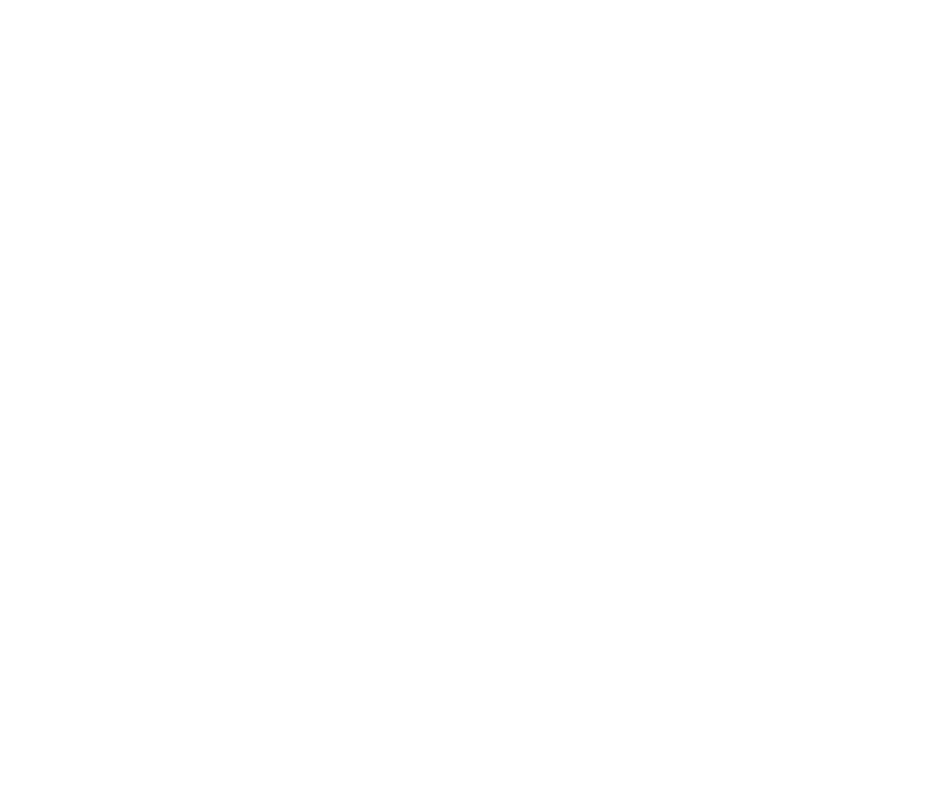
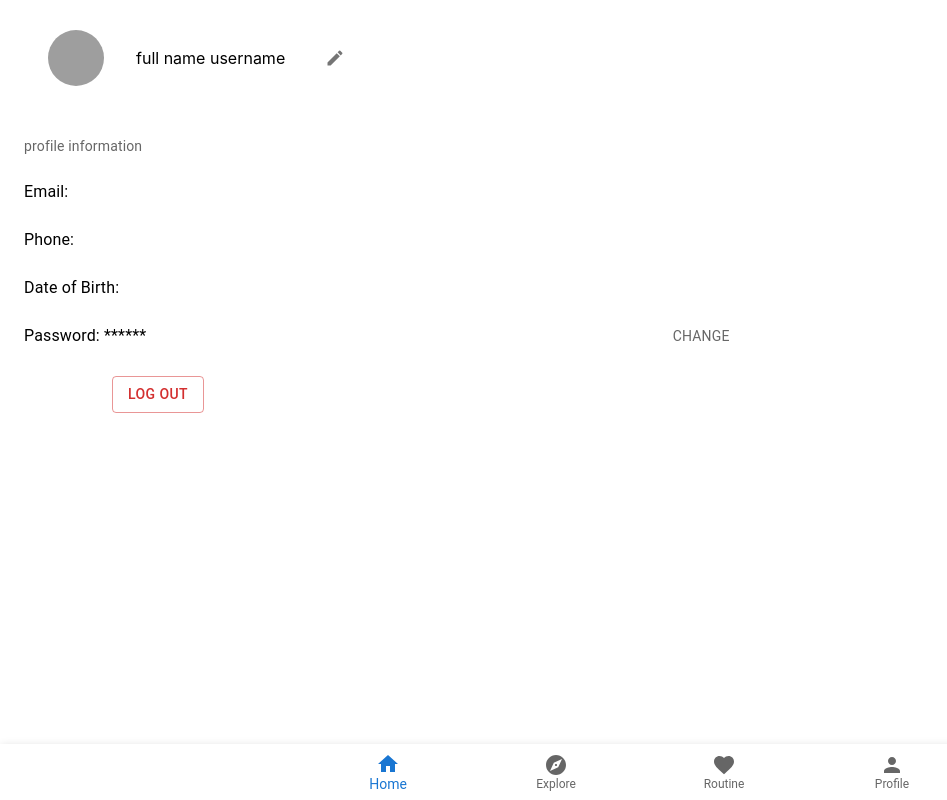
Before and after one commit to wasp0094/react-pwa-new, a React (Create React App) app: page /profile in a window 1280 px wide. Before the commit this address had no page. Shown: the whole page, without its empty margins (0-947 px from the left). Built offline with nearby package versions, Linux system fonts and the light colour scheme; grey boxes are pictures that could not be loaded.

Commit message:
designed profile tab

```diff
--- a/src/index.js
+++ b/src/index.js
@@ -6,15 +6,19 @@ import * as serviceWorkerRegistration from "./serviceWorkerRegistration";
 import reportWebVitals from "./reportWebVitals";
 import App from "./App";
 import CreateAccount from "./CreateAccount";
+import Profile from "./mobile/Profile";
+import BottomNav from "./mobile/BottomNav";
 import Home from "./mobile/Home";
 
 ReactDOM.render(
   <React.StrictMode>
     <Router>
       <Routes>
-      <Route exact path="/" element={<App />} />
-      <Route path="signup" element={<CreateAccount />} />
-      <Route path="home" element={<Home />} />
+        <Route exact path="/" element={<App />} />
+        <Route path="/signup" element={<CreateAccount />} />
+        <Route path="/home" element={<BottomNav />} />
+        <Route path="/profile" element={<Profile />} />
+        <Route path="/homescreen" element={<Home />} />
       </Routes>
     </Router>
   </React.StrictMode>,
--- /dev/null
+++ b/src/mobile/BottomNav.js
@@ -0,0 +1,31 @@
+import React from 'react';
+import Box from '@mui/material/Box';
+import Paper from '@mui/material/Paper';
+import BottomNavigation from '@mui/material/BottomNavigation';
+import BottomNavigationAction from '@mui/material/BottomNavigationAction';
+import HomeIcon from '@mui/icons-material/Home';
+import ExploreIcon from '@mui/icons-material/Explore';
+import FavoriteIcon from '@mui/icons-material/Favorite';
+import PersonIcon from '@mui/icons-material/Person';
+// import Link from '@mui/material/Link';
+
+function BottomNav() {
+  const [value, setValue] = React.useState(0);
+  return (
+    <div>
+      <Box sx={{ width: 500 }}>
+        <Paper sx={{ position: 'fixed', bottom: 0, left: 0, right: 0 }} elevation={3}>
+          <BottomNavigation showLabels value={value} onChange={(event, newValue) => { setValue(newValue); }}>
+            <BottomNavigationAction label="Home" icon={<HomeIcon />} />
+            <BottomNavigationAction label="Explore" icon={<ExploreIcon />} />
+            <BottomNavigationAction label="Routine" icon={<FavoriteIcon />} />
+            <BottomNavigationAction label="Profile" icon={<PersonIcon />} />
+            {/* <Link to='/profile'><BottomNavigationAction label="Profile" icon={<LocationOnIcon />} /></Link> */}
+          </BottomNavigation>
+        </Paper>
+      </Box>
+    </div>
+  );
+}
+
+export default BottomNav;
--- a/src/mobile/Home.js
+++ b/src/mobile/Home.js
@@ -1,27 +1,20 @@
+import { Box } from '@mui/system';
 import React from 'react';
-import Box from '@mui/material/Box';
-import Paper from '@mui/material/Paper';
-import BottomNavigation from '@mui/material/BottomNavigation';
-import BottomNavigationAction from '@mui/material/BottomNavigationAction';
-import RestoreIcon from '@mui/icons-material/Restore';
-import FavoriteIcon from '@mui/icons-material/Favorite';
-import LocationOnIcon from '@mui/icons-material/LocationOn';
+import BottomNav from './BottomNav';
 
 function Home() {
-  const [value, setValue] = React.useState(0);
-  return (
-    <div>
-    <Box sx={{ width: 500 }}>
-        <Paper sx={{ position: 'fixed', bottom: 0, left: 0, right: 0 }} elevation={3}>
-        <BottomNavigation showLabels value={value} onChange={(event, newValue) => { setValue(newValue); }}>
-            <BottomNavigationAction label="Home" icon={<RestoreIcon />} />
-            <BottomNavigationAction label="Routine" icon={<FavoriteIcon />} />
-            <BottomNavigationAction label="Profile" icon={<LocationOnIcon />} />
-        </BottomNavigation>
-        </Paper>
-    </Box>
-    </div>
-  );
+    return (
+        <div>
+            <Box sx={{ width: 300, height: 300, backgroundColor: 'red' }}>
+
+            </Box>
+            <Box sx={{ width: 300, height: 300, backgroundColor: 'blue' }}>
+            </Box>
+            <Box sx={{ width: 300, height: 100, backgroundColor: 'green' }}>
+            </Box>
+            <BottomNav />
+        </div>
+    )
 }
 
 export default Home;
--- a/src/mobile/Profile.js
+++ b/src/mobile/Profile.js
@@ -0,0 +1,52 @@
+import React from 'react';
+import Box from '@mui/material/Box';
+import Stack from '@mui/material/Stack';
+import Avatar from '@mui/material/Avatar';
+import IconButton from '@mui/material/IconButton';
+import EditIcon from '@mui/icons-material/Edit';
+import List from '@mui/material/List';
+import ListItem from '@mui/material/ListItem';
+import ListItemText from '@mui/material/ListItemText';
+import Button from '@mui/material/Button';
+import Link from '@mui/material/Link';
+import BottomNav from './BottomNav';
+
+function Profile() {
+  return (
+    <div>
+      {/* <h3>Profile</h3> */}
+      <Box sx={{ display: 'flex', flexDirection: 'row', alignItems: 'center', margin: '1rem 3rem' }}>
+        <Avatar src="https://material-ui.com/static/images/avatar/1.jpg" sx={{ width: 56, height: 56 }} />
+        <Stack sx={{ display: 'flex', flexDirection: 'column', margin: '1rem', padding: '0 1rem' }}>
+          <p>full name
+            username</p>
+        </Stack>
+        <IconButton><EditIcon fontSize='small' color="action" /></IconButton>
+      </Box>
+      <Box sx={{ display: 'flex', flexDirection: 'column', margin: '0.5rem' }}>
+        <List>
+          <ListItem> <ListItemText secondary="profile information"></ListItemText> </ListItem>
+          {/* <ListItem> <ListItemText primary="Weight:"></ListItemText> </ListItem>
+          <ListItem> <ListItemText primary="Blood Group:"></ListItemText> </ListItem>
+          <ListItem> <ListItemText primary="Assigned Doctor:"></ListItemText> </ListItem> */}
+          {/* <ListItem divider> </ListItem>
+          <ListItem> <ListItemText secondary="private information"></ListItemText> </ListItem> */}
+          <ListItem> <ListItemText primary="Email:"></ListItemText> </ListItem>
+          <ListItem> <ListItemText primary="Phone:"></ListItemText> </ListItem>
+          <ListItem> <ListItemText primary="Date of Birth:"></ListItemText> </ListItem>
+          <ListItem> <ListItemText primary="Password: ******"></ListItemText><ListItemText secondary="CHANGE"></ListItemText> </ListItem>
+        </List>
+      </Box>
+      <Box sx={{ justifyContent: 'center', alignItems: 'center', marginBottom: '5rem' }}>
+        <Stack direction="row" sx={{ marginLeft: '7rem' }}>
+          <Button variant="outlined" color="error"> Log Out </Button>
+          {/* <Button variant="outlined" color="error"> <Link to='home'> Log Out </Link></Button> */}
+          {/* above link not working */}
+        </Stack>
+      </Box>
+      <BottomNav />
+    </div>
+  )
+}
+
+export default Profile;
```
